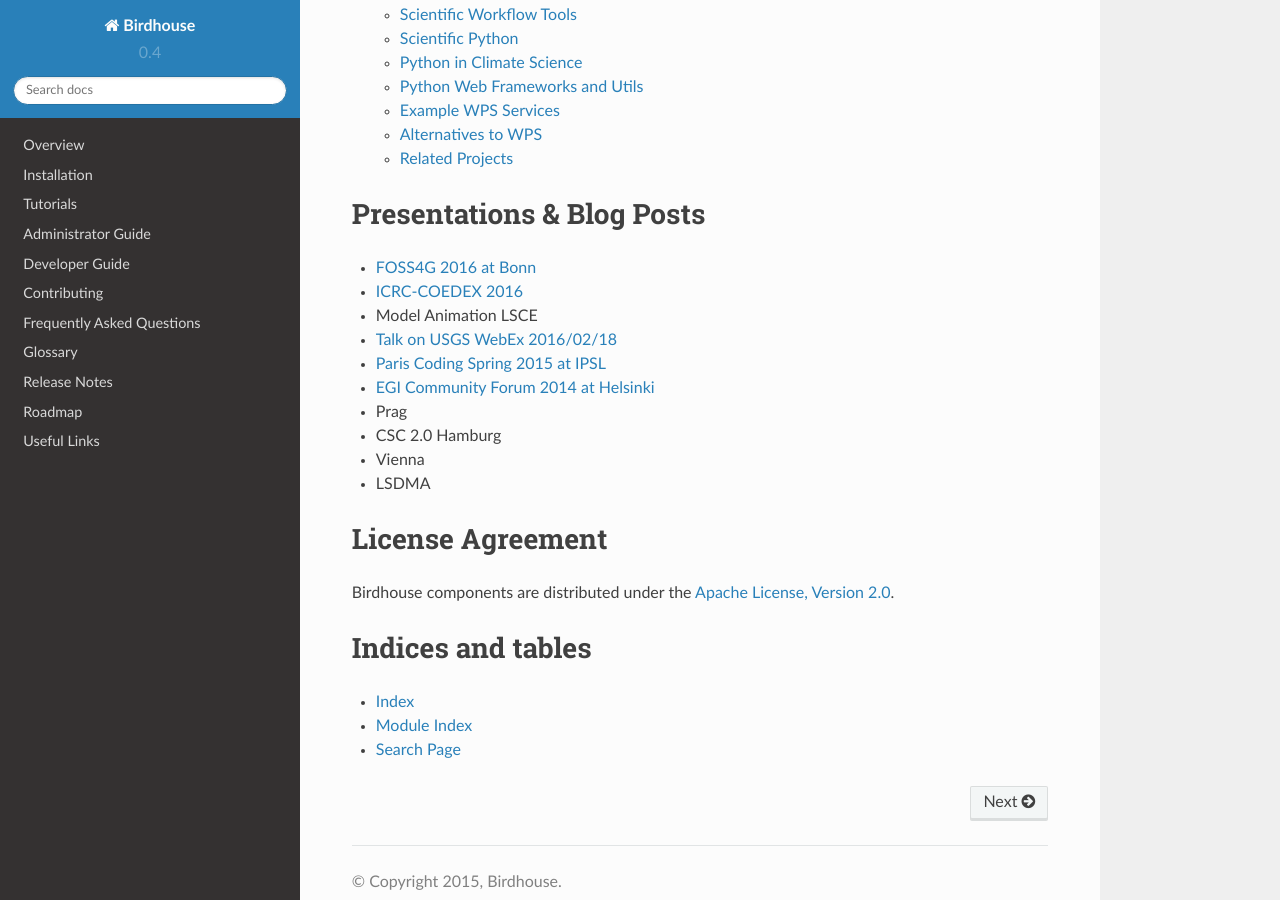
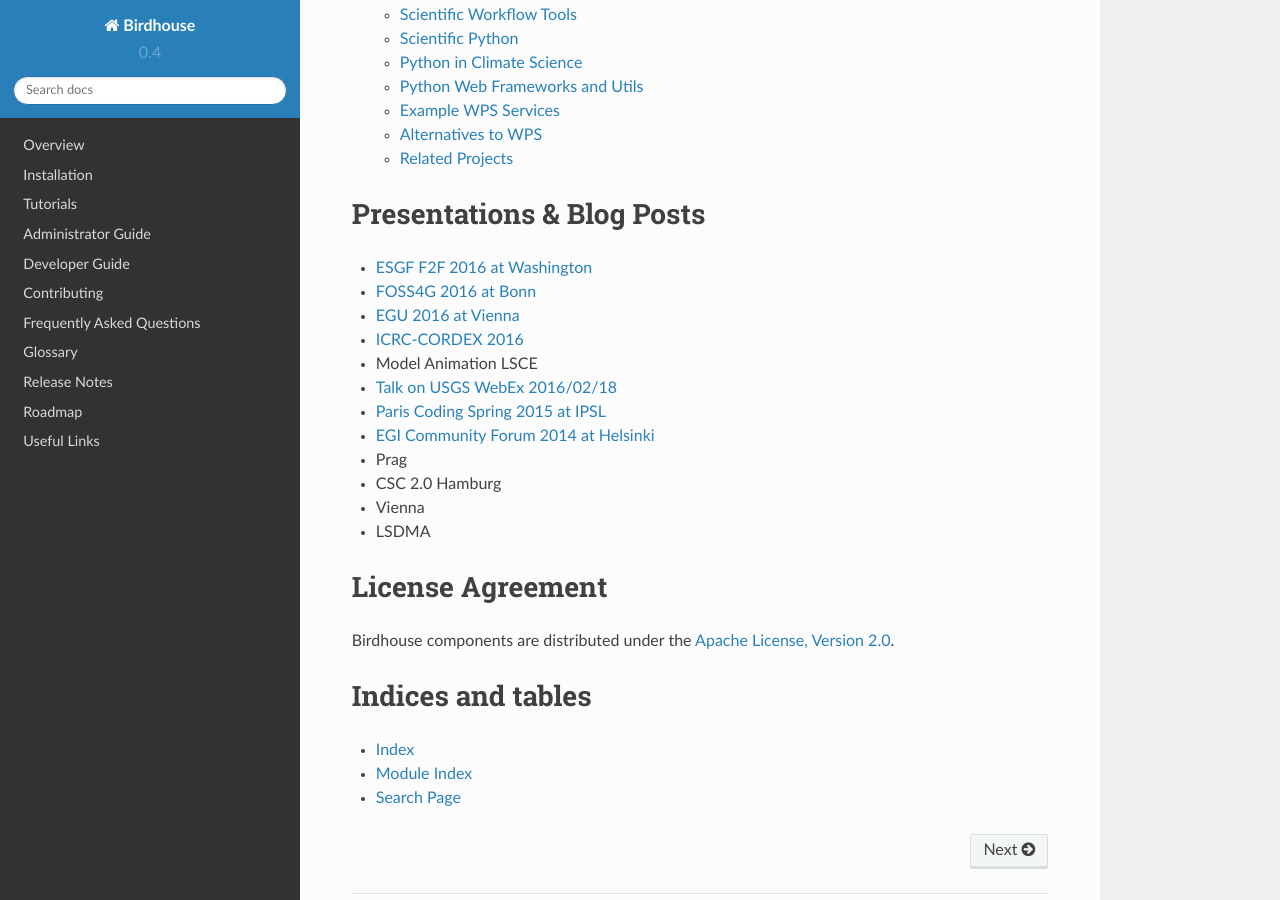
Before and after one commit to bird-house/birdhouse-docs, a Sphinx documentation site: the page built from docs/source/index.rst, in a window 1280 px wide and 900 px high, scrolled down 2270 px. Built offline with Sphinx 7.4.7 and the Read the Docs theme 2.0.0, drawn with Linux system fonts in a browser that asks for light colours.

Commit message:
updated talks

```diff
--- a/docs/source/index.rst
+++ b/docs/source/index.rst
@@ -57,8 +57,11 @@
 Presentations & Blog Posts
 ==========================
 
+
+* `ESGF F2F 2016 at Washington <https://github.com/bird-house/birdhouse-docs/blob/master/slides/birdhouse-esgf-f2f-2016/birdhouse-esgf-f2f-2016_dkrz.pdf>`_
 * `FOSS4G 2016 at Bonn <https://github.com/bird-house/birdhouse-docs/blob/master/slides/birdhouse-foss4g-2016/Hempelmann_foss4g2016.pdf>`_
-* `ICRC-COEDEX 2016 <https://github.com/bird-house/birdhouse-docs/blob/master/slides/Hempelmann_CORDEX2016_datatoinformation.pdf>`_
+* `EGU 2016 at Vienna <https://github.com/bird-house/birdhouse-docs/blob/master/slides/birdhouse-egu-2016/EGU-Processing-DKRZ.pdf>`_
+* `ICRC-CORDEX 2016 <https://github.com/bird-house/birdhouse-docs/blob/master/slides/Hempelmann_CORDEX2016_datatoinformation.pdf>`_
 * Model Animation LSCE
 * `Talk on USGS WebEx 2016/02/18 <https://my.usgs.gov/confluence/pages/viewpage.action?pageId=542482181>`_
 * `Paris Coding Spring 2015 at IPSL <https://github.com/bird-house/birdhouse-docs/blob/master/slides/birdhouse-architecture/birdhouse-architecture.pdf>`_
```
